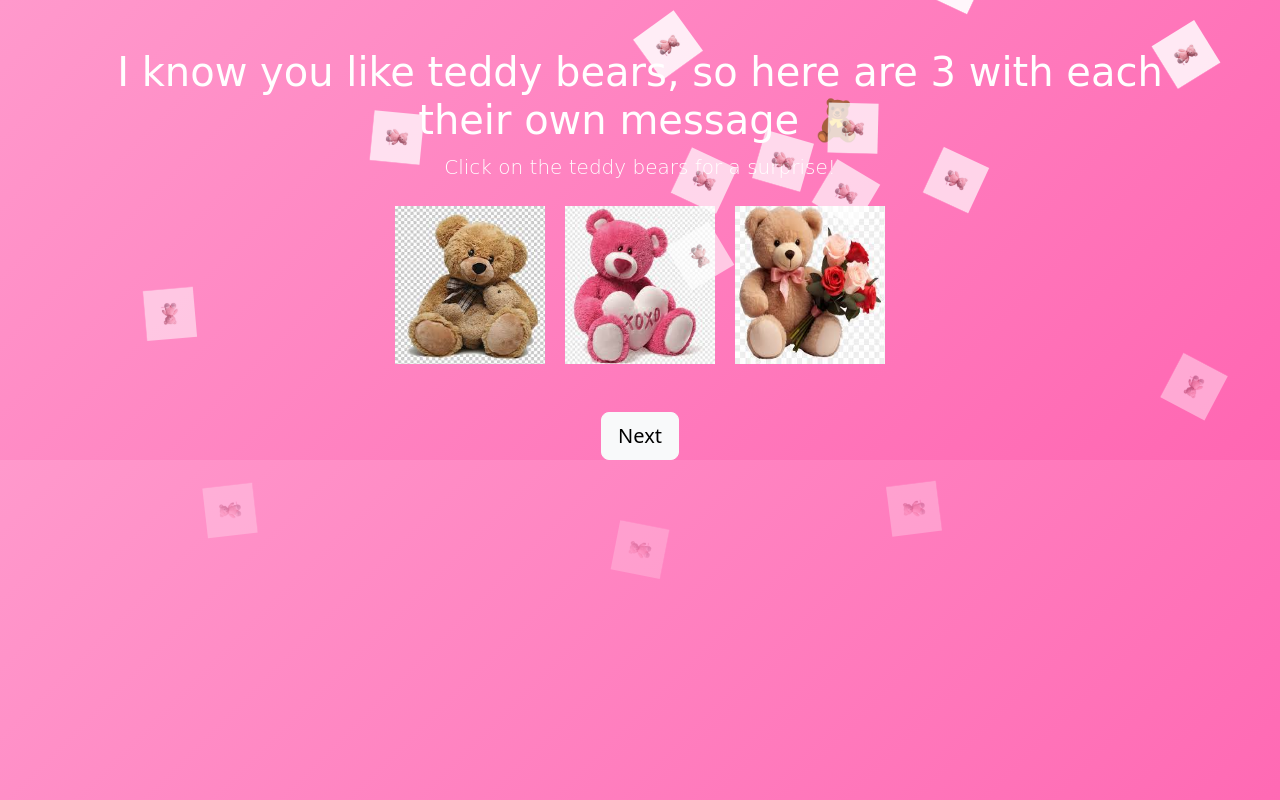
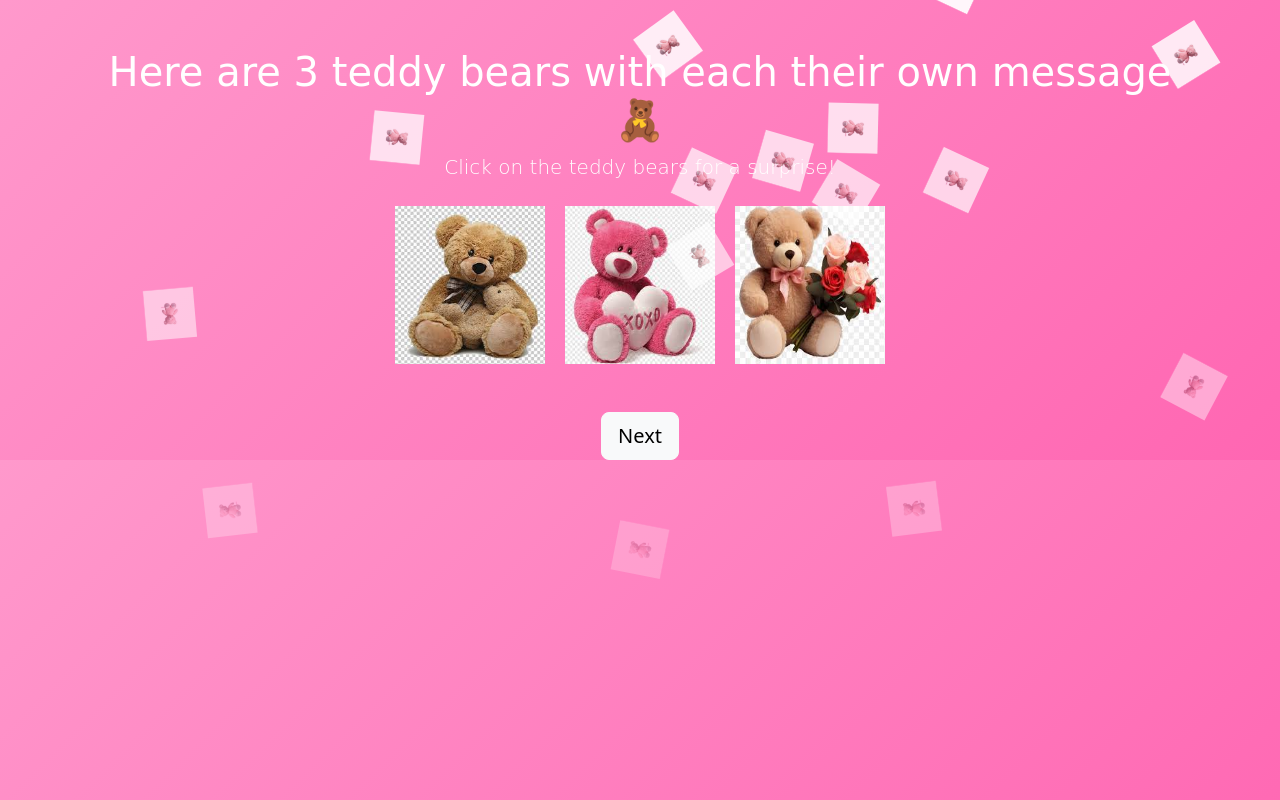
Before and after one commit to salma1777-code/docs, a plain HTML site: page docs/teddy.html in a window 1280 px wide. Drawn offline with nearby package versions, Linux system fonts and the light colour scheme.

Commit message:
Updated index.html with new changes

```diff
--- a/docs/teddy.html
+++ b/docs/teddy.html
@@ -78,7 +78,7 @@
 </head>
 <body class="text-center">
     <div class="container">
-        <h1 class="mt-5">I know you like teddy bears, so here are 3 with each their own message 🧸</h1>
+        <h1 class="mt-5">Here are 3 teddy bears with each their own message 🧸</h1>
         <p class="lead">Click on the teddy bears for a surprise!</p>
 
         <!-- Teddy Gallery -->
```
Also changed, not shown: docs/index.html (+1 -1 lines), docs/proposal.html (+1 -1 lines).
